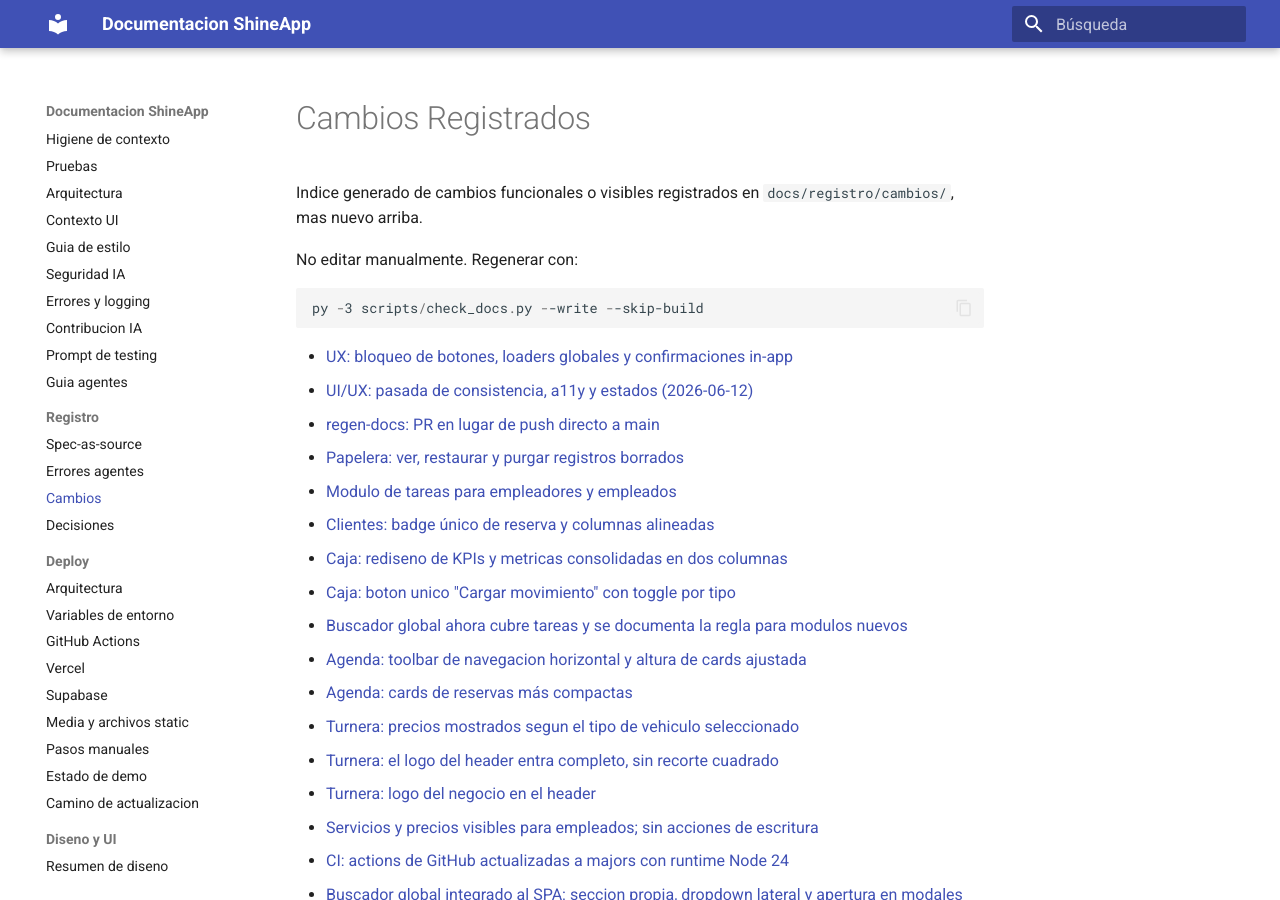
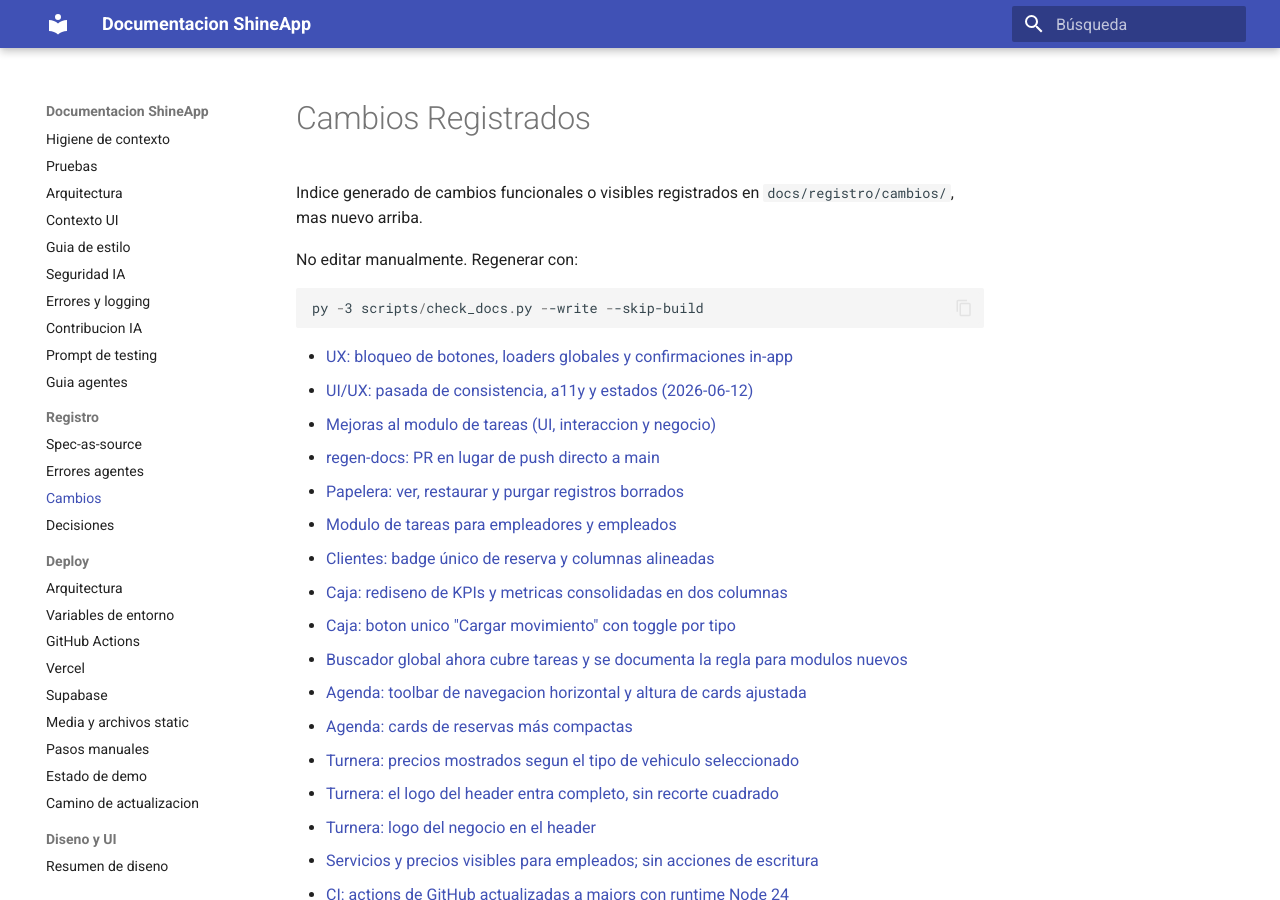
Before and after one commit to juanikitro/ShineApp, an MkDocs documentation site: the page built from docs/registro/cambios/index.md, in a window 1280 px wide and 900 px high. Built offline with MkDocs 1.6.1 and Material for MkDocs 9.7.7, drawn with Linux system fonts in a browser that asks for light colours.

Commit message:
chore(docs): regenera indices tras merge

```diff
--- a/docs/registro/cambios/index.md
+++ b/docs/registro/cambios/index.md
@@ -11,6 +11,7 @@ py -3 scripts/check_docs.py --write --skip-build
 
 - [UX: bloqueo de botones, loaders globales y confirmaciones in-app](2026-06-12-ux-loading-y-bloqueo-de-botones.md)
 - [UI/UX: pasada de consistencia, a11y y estados (2026-06-12)](2026-06-12-ui-audit-fixes.md)
+- [Mejoras al modulo de tareas (UI, interaccion y negocio)](2026-06-12-tareas-mejoras-ui-y-negocio.md)
 - [regen-docs: PR en lugar de push directo a main](2026-06-12-regen-docs-via-pr.md)
 - [Papelera: ver, restaurar y purgar registros borrados](2026-06-12-papelera-restore-borrado-logico.md)
 - [Modulo de tareas para empleadores y empleados](2026-06-12-modulo-tareas.md)
```
Also changed, not shown: CHANGELOG.md (+1 -0 lines).
